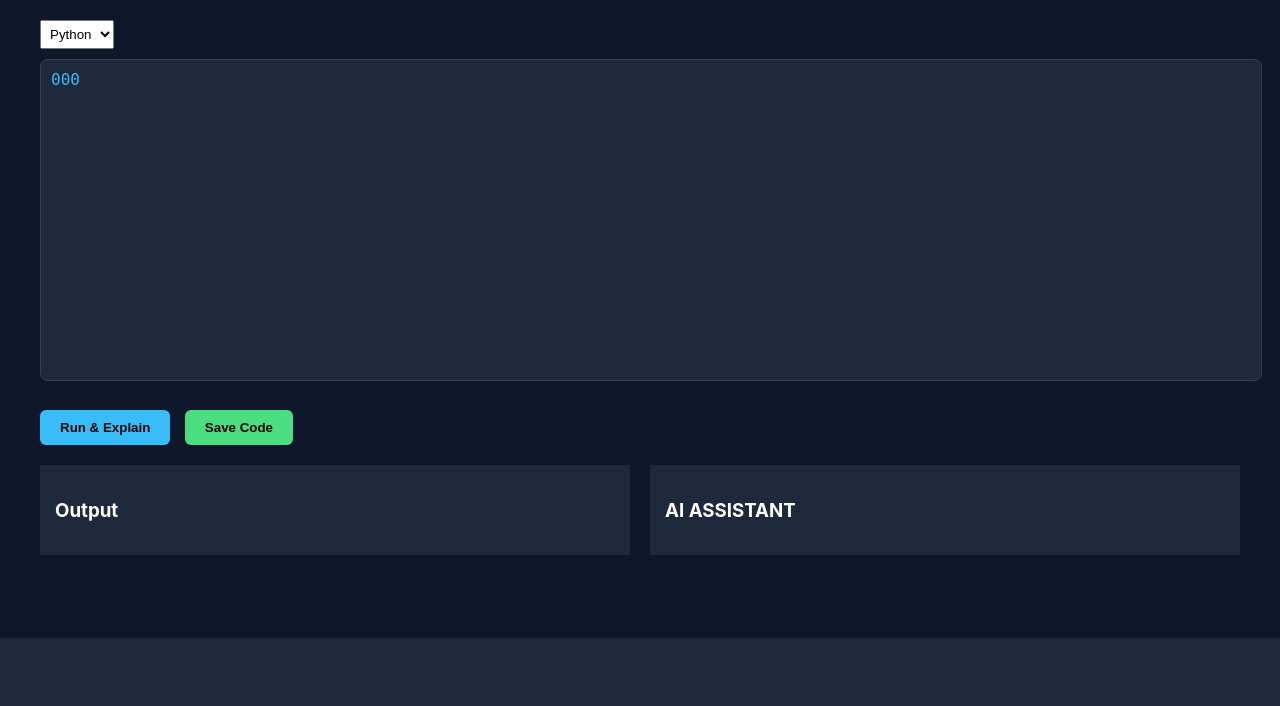
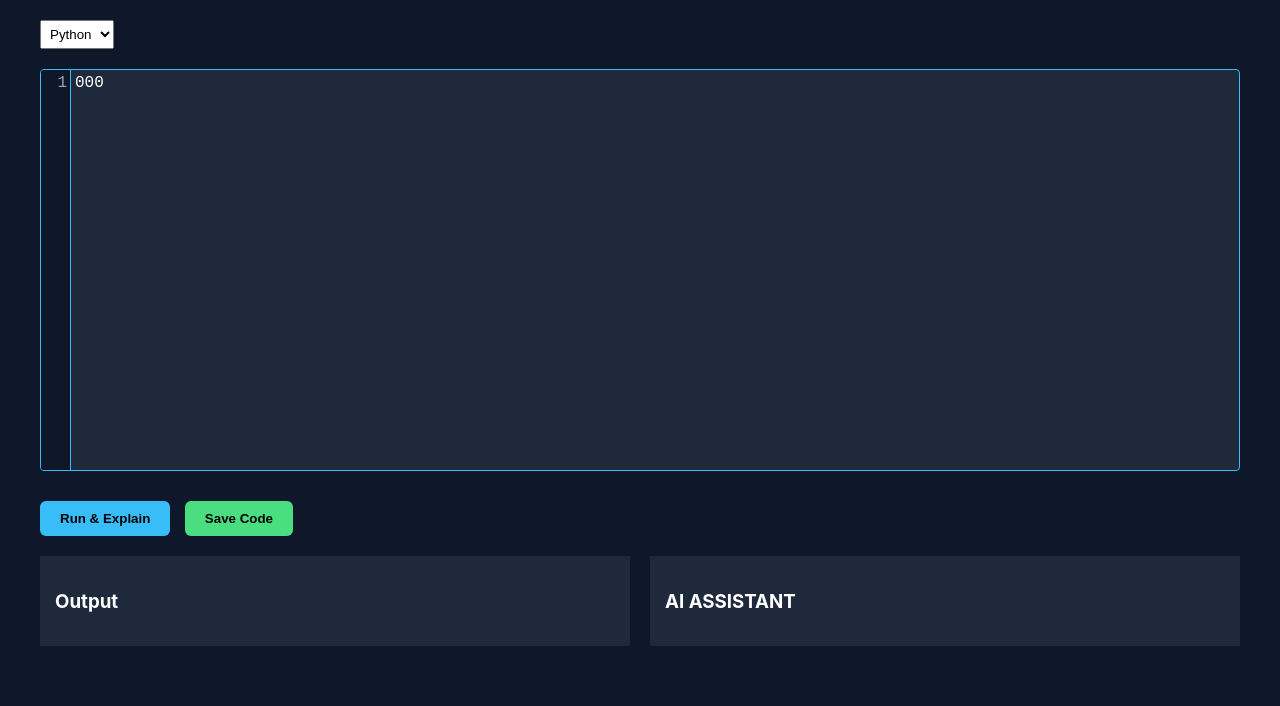
Before and after one commit to Vinaybabu22/AI-compiler, a Flask app: template app/templates/compiler.html in a window 1280 px wide. Shown: the part 162-868 px from the top of the page. Before the commit the page ends 800 px from the top, so only its background shows below. Run offline with Flask 3, Linux system fonts and the light colour scheme; the template is opened without the code that fills it: most values are stand-ins (such as "Sample title", 1, 10 or a date in 2020).

Commit message:
add keywordshighligts and auto indention aand auto -brace and quote completion

```diff
--- a/app/templates/compiler.html
+++ b/app/templates/compiler.html
@@ -1,5 +1,54 @@
 {% extends "base.html" %}
 {% block content %}
+
+<!-- CodeMirror CSS -->
+<link rel="stylesheet" href="https://cdnjs.cloudflare.com/ajax/libs/codemirror/5.65.13/codemirror.min.css">
+
+<!-- CodeMirror JS -->
+<script src="https://cdnjs.cloudflare.com/ajax/libs/codemirror/5.65.13/codemirror.min.js"></script>
+<script src="https://cdnjs.cloudflare.com/ajax/libs/codemirror/5.65.13/mode/python/python.min.js"></script>
+<script src="https://cdnjs.cloudflare.com/ajax/libs/codemirror/5.65.13/mode/clike/clike.min.js"></script>
+<script src="https://cdnjs.cloudflare.com/ajax/libs/codemirror/5.65.13/addon/edit/closebrackets.min.js"></script>
+<script src="https://cdnjs.cloudflare.com/ajax/libs/codemirror/5.65.13/addon/edit/matchbrackets.min.js"></script>
+
+<style>
+    /* Custom Two-Color Theme (White code, Yellow keywords) */
+    .cm-s-custom.CodeMirror {
+        height: 400px;
+        font-family: 'Courier New', Courier, monospace;
+        font-size: 16px;
+        border-radius: 4px;
+        text-align: left;
+        background-color: #1e293b;
+        color: white !important;
+        /* All regular code is white */
+        border: 1px solid #38bdf8;
+        margin-top: 10px;
+        margin-bottom: 15px;
+    }
+
+    .cm-s-custom .CodeMirror-gutters {
+        background-color: #0f172a;
+        border-right: 1px solid #38bdf8;
+    }
+
+    .cm-s-custom .CodeMirror-linenumber {
+        color: #94a3b8;
+    }
+
+    /* Make sure all spans default to white */
+    .cm-s-custom span[class^="cm-"] {
+        color: white !important;
+    }
+
+    /* Override only keywords and builtins to be yellow */
+    .cm-s-custom span.cm-keyword,
+    .cm-s-custom span.cm-builtin,
+    .cm-s-custom span.cm-def {
+        color: yellow !important;
+    }
+</style>
+
 <div class="compiler-container" style="padding: 20px; color: white; background: #0f172a;">
     <h2>Welcome, {{ current_user.username }}</h2>
     <select id="language" style="margin-bottom: 10px; padding: 5px;">
@@ -8,11 +57,14 @@
         <option value="java">Java</option>
     </select>
 
-    <textarea id="code" style="width: 100%; height: 300px; background: #1e293b; color: #38bdf8; font-family: monospace; padding: 10px;">{{saved_code}}</textarea>
+    <textarea id="code" style="display: none;">{{saved_code}}</textarea>
 
     <div style="margin-top: 10px;">
-        <button onclick="runCode()" style="background: #38bdf8; padding: 10px 20px; border: none; cursor: pointer;">Run & Explain</button>
-        <button onclick="saveCode()" style="background: #4ade80; padding: 10px 20px; border: none; cursor: pointer; margin-left: 10px;">Save Code</button>
+        <button onclick="runCode()" style="background: #38bdf8; padding: 10px 20px; border: none; cursor: pointer;">Run
+            & Explain</button>
+        <button onclick="saveCode()"
+            style="background: #4ade80; padding: 10px 20px; border: none; cursor: pointer; margin-left: 10px;">Save
+            Code</button>
     </div>
 
     <div style="display: flex; gap: 20px; margin-top: 20px;">
@@ -28,15 +80,43 @@
 </div>
 
 <script>
+    let editor;
+    document.addEventListener("DOMContentLoaded", function () {
+        // Initialize CodeMirror with our custom theme
+        const langSelect = document.getElementById('language');
+
+        function getMode(lang) {
+            if (lang === 'c') return 'text/x-csrc';
+            if (lang === 'java') return 'text/x-java';
+            return 'python'; // default
+        }
+
+        editor = CodeMirror.fromTextArea(document.getElementById('code'), {
+            mode: getMode(langSelect.value),
+            theme: "custom", // Uses our CSS classes defined above
+            lineNumbers: true,
+            autoCloseBrackets: true,
+            matchBrackets: true,
+            indentUnit: 4,
+            smartIndent: true,
+            tabSize: 4,
+            indentWithTabs: false
+        });
+
+        langSelect.addEventListener('change', function () {
+            editor.setOption('mode', getMode(this.value));
+        });
+    });
+
     async function runCode() {
-    const code = document.getElementById('code').value;
+        const code = editor.getValue();
         const language = document.getElementById('language').value;
         document.getElementById('output').innerText = "Running...";
 
         const res = await fetch('/run', {
             method: 'POST',
-        headers: {'Content-Type': 'application/json'},
-        body: JSON.stringify({code, language})
+            headers: { 'Content-Type': 'application/json' },
+            body: JSON.stringify({ code, language })
         });
         const data = await res.json();
         document.getElementById('output').innerText = data.output;
@@ -44,15 +124,15 @@ async function runCode() {
     }
 
     async function saveCode() {
-    const code = document.getElementById('code').value;
+        const code = editor.getValue();
         const language = document.getElementById('language').value;
         const filename = prompt("Enter filename:", "project_code");
 
         if (filename) {
             const res = await fetch('/save', {
                 method: 'POST',
-            headers: {'Content-Type': 'application/json'},
-            body: JSON.stringify({code, language, filename})
+                headers: { 'Content-Type': 'application/json' },
+                body: JSON.stringify({ code, language, filename })
             });
             const data = await res.json();
             alert(data.message);
```
Also changed, not shown: 1 other file. Lines whose indentation alone changed are shown as unchanged.
